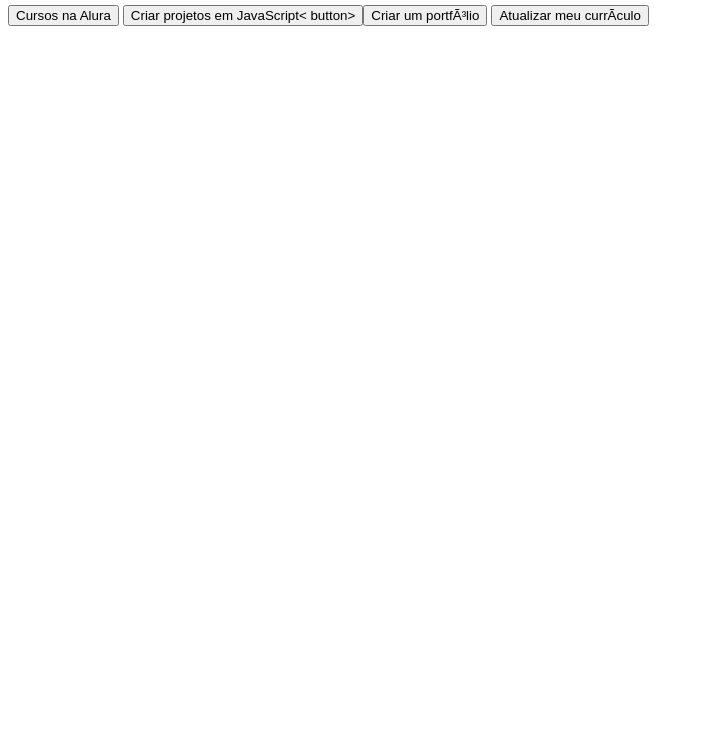
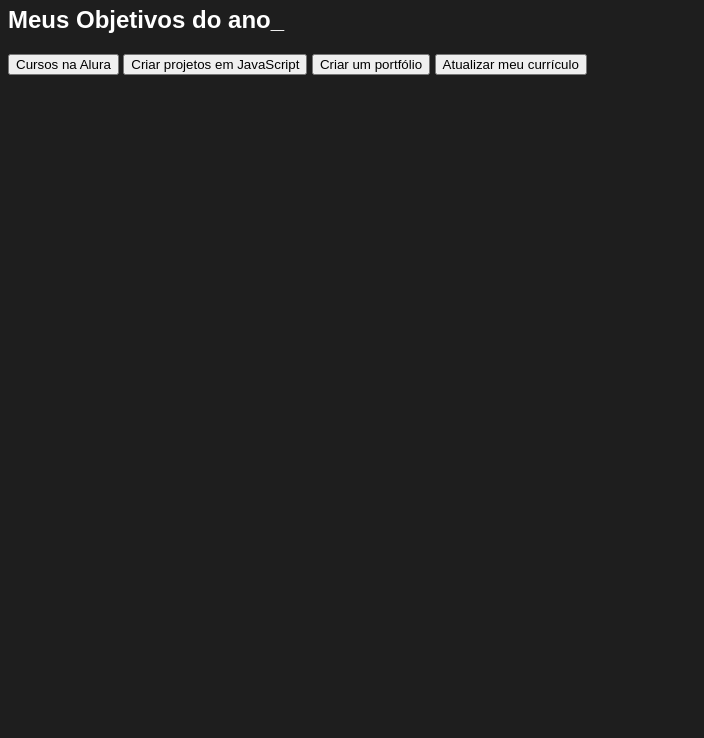
Before and after one commit to jeffxtz/JEFFERSON-3-G, a plain HTML site: page INDEX.HTML in a window 1280 px wide. Shown: the part 62-800 px from the top of the page, without its empty margins (0-704 px from the left). Drawn offline with Linux system fonts and the light colour scheme.

Commit message:
Update INDEX.HTML

```diff
--- a/INDEX.HTML
+++ b/INDEX.HTML
@@ -1,23 +1,23 @@
 <!DOCTYPE html>
-<html lang=”pt-br”>
+<html lang="en">
 <head>
-<meta charset=”UTF-8”>
-<link rel=”stylesheet” href=”style.css”>
-
-<meta name=”viewport” content=”width=device-width, initial-
-scale=1.0”>
+   <meta charset="UTF-8">
+   <meta name="viewport" content="width=device-width, initial-scale=1.0">
+   <title>Document</title>
+   <link rel="stylesheet" href="style.css">
+</head>
 
 <title>Meus objetivos do ano</title>
-</head>
 <body>
-<section class=”conteudo-principal”></section>
+   <section class=”conteudo-principal”></section>
 <h2 class=”titulo-principal”>Meus Objetivos do ano_</h2>
+<h2 class=”titulo-principal”>Meus Objetivos do ano<span>_<span></h2>
+
 <div class=”botoes”>
-<button class=”botao”>Cursos na Alura</button>
-<button class=”botao”>Criar projetos em JavaScript<
-button>
-<button class=”botao”>Criar um portfólio</button>
-<button class=”botao”>Atualizar meu currículo</button>
-</div>
+   <button class=”botao”>Cursos na Alura</button>
+   <button class=”botao”>Criar projetos em JavaScript</button>
+   <button class=”botao”>Criar um portfólio</button>
+   <button class=”botao”>Atualizar meu currículo</button>
+   </div>
 </body>
 </html>
```
